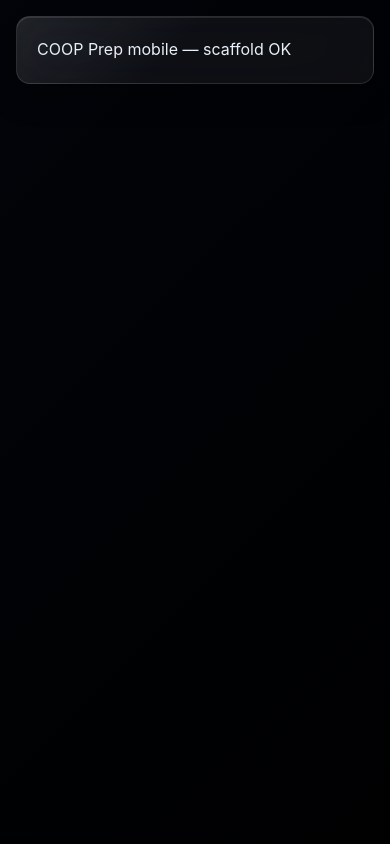
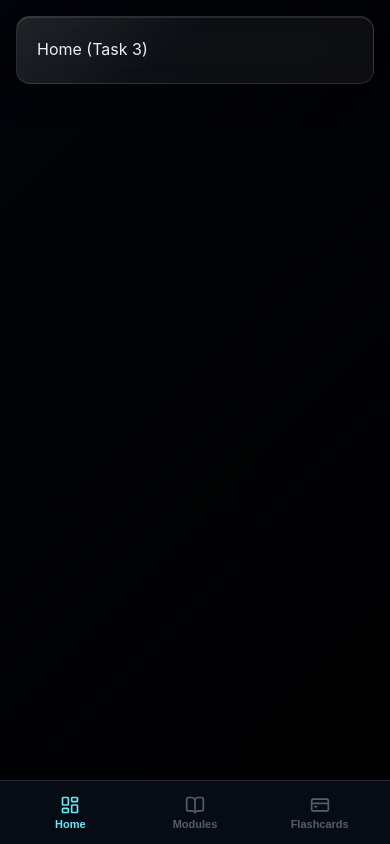
Before and after one commit to MrWhosNexus/Coop-Prep, a React (Vite) app in the folder mobile/: page / in a window 390 px wide. Built offline with nearby package versions, Linux system fonts and the light colour scheme.

Commit message:
feat(mobile): bottom-tab shell with spinner gate + view routing

```diff
--- a/mobile/src/MobileApp.jsx
+++ b/mobile/src/MobileApp.jsx
@@ -1,3 +1,48 @@
+import { useState } from "react";
+import { useProgress } from "@/components/ProgressContext";
+import { LayoutDashboard, BookOpen, CreditCard } from "lucide-react";
+
 export default function MobileApp() {
-  return <div className="mobile-main"><div className="card" style={{ padding: 20 }}>COOP Prep mobile — scaffold OK</div></div>;
+  const { progress } = useProgress();
+  const [view, setView] = useState("home");          // home | modules | lesson | flash
+  const [activeModule, setActiveModule] = useState(null);
+  const [activeLesson, setActiveLesson] = useState(null);
+
+  if (!progress) {
+    return (
+      <div style={{ minHeight: "100dvh", display: "flex", alignItems: "center", justifyContent: "center" }}>
+        <div style={{ width: 28, height: 28, borderRadius: "50%", border: "2px solid var(--blue)", borderTopColor: "transparent", animation: "spin 0.7s linear infinite" }} />
+        <style>{`@keyframes spin { to { transform: rotate(360deg); } }`}</style>
+      </div>
+    );
+  }
+
+  // Tab → top-level view. "modules" tab shows the module list (or a drilled-in module/lesson).
+  const tab = view === "lesson" ? "modules" : view;
+
+  let body;
+  if (view === "home") body = <div className="card" style={{ padding: 20 }}>Home (Task 3)</div>;
+  else if (view === "flash") body = <div className="card" style={{ padding: 20 }}>Flashcards (Task 6)</div>;
+  else body = <div className="card" style={{ padding: 20 }}>Modules (Task 4/5)</div>;
+
+  const TABS = [
+    { id: "home",   label: "Home",       icon: LayoutDashboard },
+    { id: "modules",label: "Modules",    icon: BookOpen },
+    { id: "flash",  label: "Flashcards", icon: CreditCard },
+  ];
+
+  return (
+    <>
+      <div className="mobile-main">{body}</div>
+      <nav className="tab-bar">
+        {TABS.map(({ id, label, icon: Icon }) => (
+          <button key={id} className={`tab-btn ${tab === id ? "active" : ""}`}
+            onClick={() => { setView(id); setActiveModule(null); setActiveLesson(null); }}>
+            <Icon size={20} />
+            {label}
+          </button>
+        ))}
+      </nav>
+    </>
+  );
 }
```
